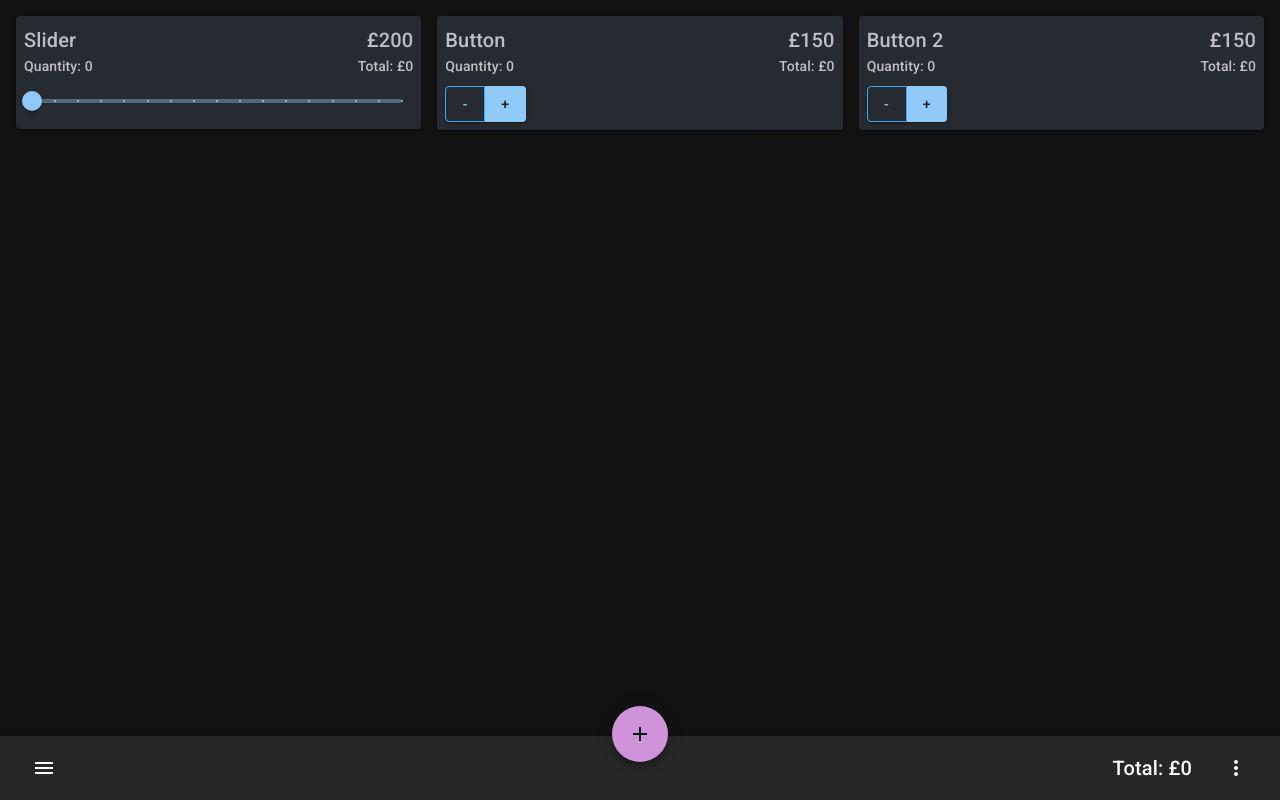
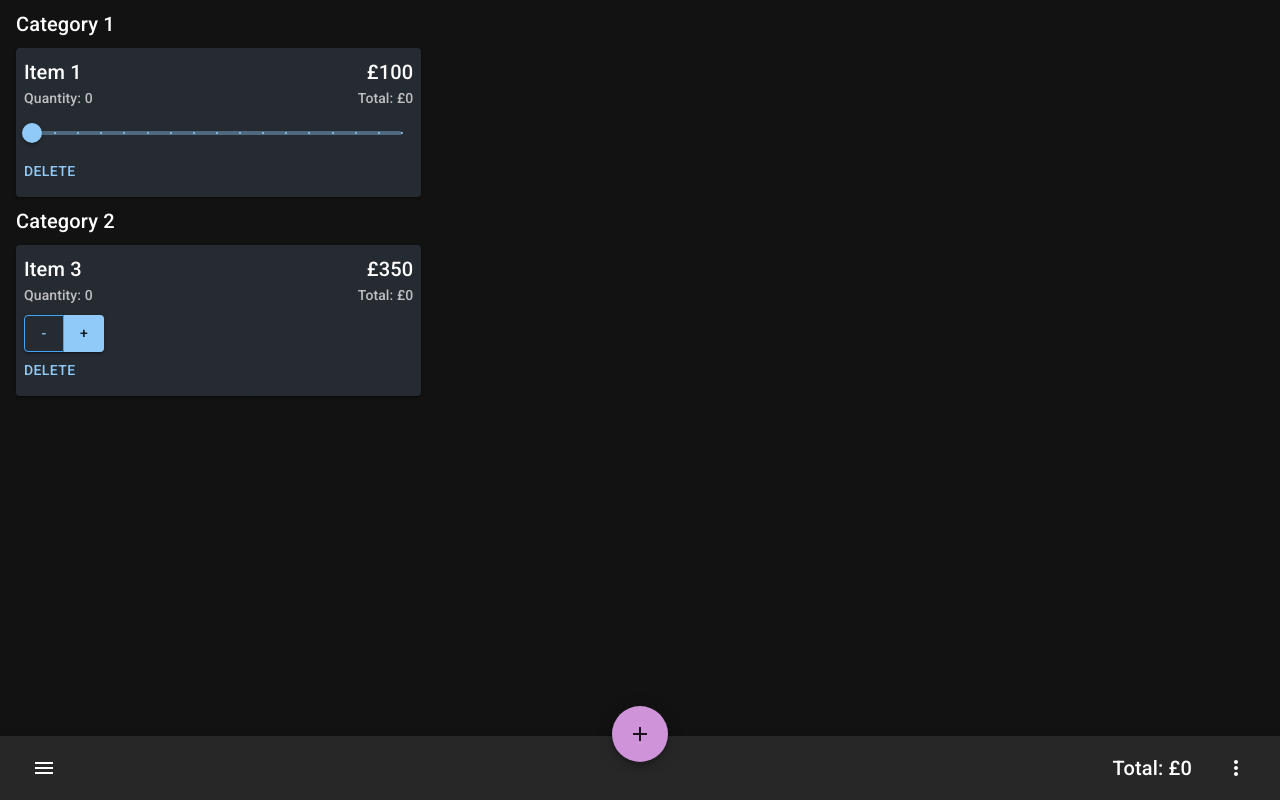
Before and after one commit to JakeFTW/item-calculator, a React (Create React App) app: page / in a window 1280 px wide. Built offline with nearby package versions, Linux system fonts and the light colour scheme.

Commit message:
Added categories and delete function.

```diff
--- a/src/webparts/components/Calculator.tsx
+++ b/src/webparts/components/Calculator.tsx
@@ -4,39 +4,47 @@ import { Item } from "./Item";
 import TotalBar from "./TotalBar";
 import Grid from "@mui/material/Grid";
 import Box from "@mui/material/Box";
+import Typography from "@mui/material/Typography";
 
 // array of items to be displayed in the list
 const initialItems: Item[] = [
   {
     id: 0,
-    name: "Slider",
-    price: 200,
+    name: "Item 1",
+    price: 100,
     amount: 0,
     total: 0,
     style: "slider",
+    category: "cat1",
+    display: true,
   },
   {
     id: 1,
-    name: "Button",
+    name: "Item 2",
     price: 150,
     amount: 0,
     total: 0,
-    style: "button",
+    style: "slider",
+    category: "cat1",
+    display: false,
   },
   {
     id: 2,
-    name: "Button 2",
-    price: 150,
+    name: "Item 3",
+    price: 350,
     amount: 0,
     total: 0,
     style: "button",
+    category: "cat2",
+    display: true,
   },
 ];
 
 export default function ItemGroup() {
   const [items, setItems] = useState(initialItems);
 
-  const handleUpdate = (index: any, amount: any) => {
+  // update the amount of an item
+  const handleUpdate = (index: any, amount: any, remove?: any) => {
     const item: Item = {
       id: items[index].id,
       name: items[index].name,
@@ -44,28 +52,64 @@ export default function ItemGroup() {
       amount: amount,
       total: amount * items[index].price,
       style: items[index].style,
+      category: items[index].category,
+      display: remove ? false : true,
     };
     const newItems = [...items];
     newItems[index] = item;
     setItems(newItems);
+    console.log(newItems);
   };
 
-  const itemsGroup = items.map((items: any) => (
+  // map through the items and return a list of Item components
+  // const itemsGroup = items.map((items: any) => (
+  //   <Grid item xs={12} sm={6} md={4} xl={3}>
+  //     <Item key={items.id} item={items} handleUpdate={handleUpdate} />
+  //   </Grid>
+  // ));
+
+  // calculate total price of all items
+  const groupTotal = items.reduce(
+    (total: any, currentValue: any) => (total = total + currentValue.total),
+    0
+  );
+
+  //filter items by category
+  const cat1 = items.filter((item: any) => {
+    return item.category === "cat1" && item.display === true;
+  });
+  const cat2 = items.filter((item: any) => {
+    return item.category === "cat2" && item.display === true;
+  });
+
+  //display category 1 items
+  const cat1Items = cat1.map((items: any) => (
     <Grid item xs={12} sm={6} md={4} xl={3}>
       <Item key={items.id} item={items} handleUpdate={handleUpdate} />
     </Grid>
   ));
 
-  const groupTotal = items.reduce(
-    (total: any, currentValue: any) => (total = total + currentValue.total),
-    0
-  );
+  //display category 2 items
+  const cat2Items = cat2.map((items: any) => (
+    <Grid item xs={12} sm={6} md={4} xl={3}>
+      <Item key={items.id} item={items} handleUpdate={handleUpdate} />
+    </Grid>
+  ));
 
   return (
     <>
-      <Box sx={{ flexGrow: 1, padding: 2 }}>
+      <Box sx={{ flexGrow: 1, px: 2 }}>
+        <Typography component="div" variant="h6" sx={{ my: 1 }}>
+          Category 1
+        </Typography>
         <Grid container spacing={2}>
-          {itemsGroup}
+          {cat1Items}
+        </Grid>
+        <Typography component="div" variant="h6" sx={{ my: 1 }}>
+          Category 2
+        </Typography>
+        <Grid container spacing={2}>
+          {cat2Items}
         </Grid>
       </Box>
       <TotalBar groupTotal={groupTotal} />
--- a/src/webparts/components/Item.tsx
+++ b/src/webparts/components/Item.tsx
@@ -19,7 +19,7 @@ const Card = styled(Paper)(({ theme }) => ({
   backgroundColor: theme.palette.mode === "dark" ? "#1A2027" : "#fff",
   ...theme.typography.body2,
   padding: theme.spacing(1),
-  color: theme.palette.text.secondary,
+  // color: theme.palette.text.secondary,
 }));
 
 export const Item: React.FC<Props> = ({ item, handleUpdate }) => {
@@ -42,14 +42,22 @@ export const Item: React.FC<Props> = ({ item, handleUpdate }) => {
     }
   };
 
+  const handleDelete = (index: number) => {
+    handleUpdate(index, 0, true);
+  };
+
   // slider state
   const [sliderValue, setSliderValue] = React.useState<number | Array<number>>(
-    0
+    item.amount
   );
 
   const handleSliderChange = (event: Event, newValue: number | number[]) => {
     setSliderValue(newValue);
     handleUpdate(item.id, sliderValue);
+  };
+
+  const handleChange = () => {
+    setSliderValue(item.amount);
   };
 
   return (
@@ -64,6 +72,7 @@ export const Item: React.FC<Props> = ({ item, handleUpdate }) => {
               variant="subtitle2"
               color="text.secondary"
               component="div"
+              onChange={handleChange}
             >
               Quantity: {item.amount}
             </Typography>
@@ -113,6 +122,7 @@ export const Item: React.FC<Props> = ({ item, handleUpdate }) => {
               />
             ) : null}
           </Grid>
+          <Button onClick={() => handleDelete(item.id)}>Delete</Button>
           {/* <Grid item xs={12} sm={12} md={12}>
             <Typography
               variant="subtitle1"
--- a/src/webparts/loc/types.d.ts
+++ b/src/webparts/loc/types.d.ts
@@ -6,4 +6,5 @@ type Item = {
   amount: number;
   total: number;
   style?: string;
+  display: boolean;
 };
```
Also changed, not shown: src/webparts/components/dist/Calculator.js, src/webparts/components/dist/Item.js.
